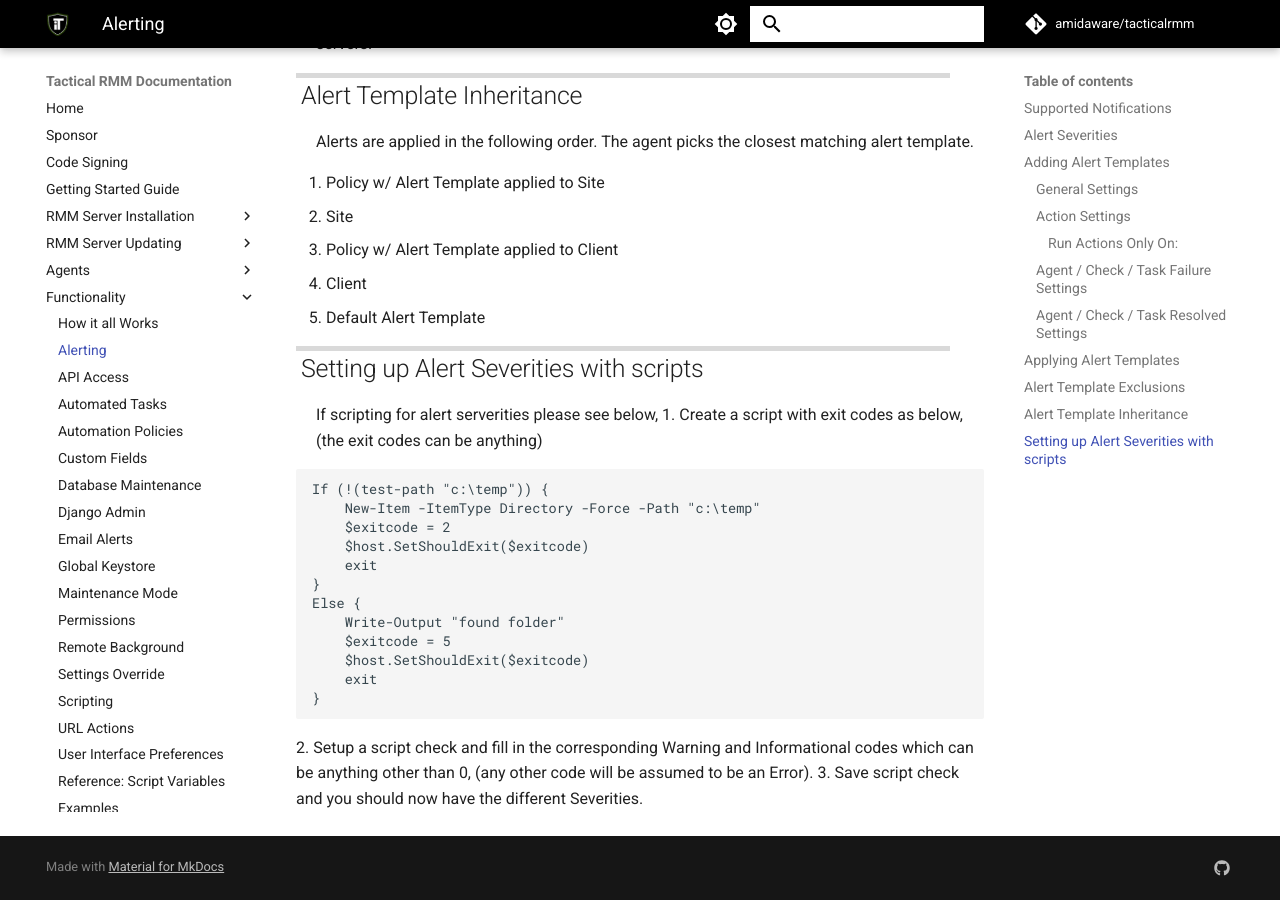
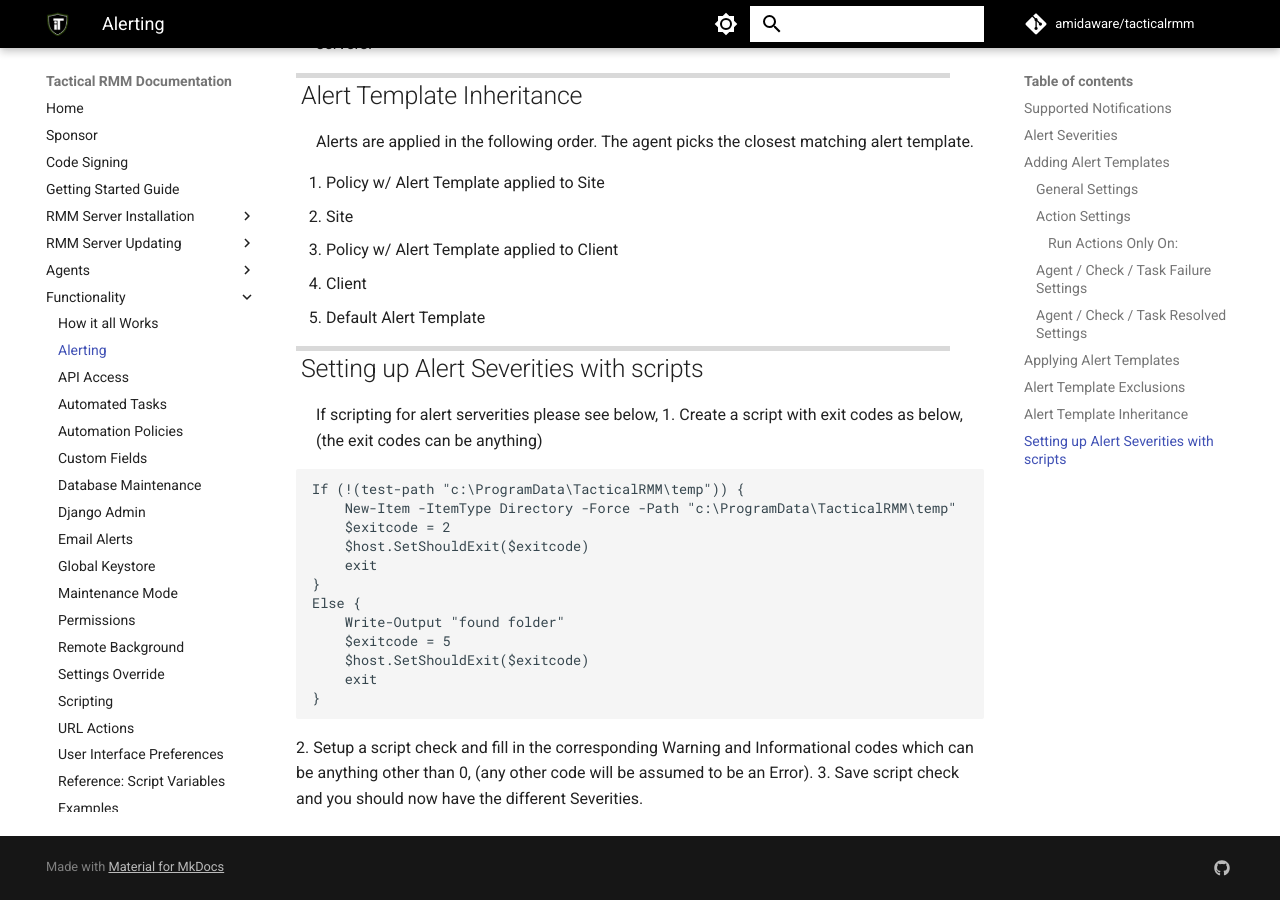
Before and after one commit to amidaware/trmm-docs, an MkDocs documentation site: the page built from docs/functions/alerting.md, in a window 1280 px wide and 900 px high, scrolled down 3255 px. Built offline with MkDocs 1.6.1 and Material for MkDocs 9.7.7, drawn with Linux system fonts in a browser that asks for light colours; comment, search, counter and statistics services are not loaded.

Commit message:
Update alerting.md

````diff
--- a/docs/functions/alerting.md
+++ b/docs/functions/alerting.md
@@ -103,8 +103,8 @@
 If scripting for alert serverities please see below,
 1. Create a script with exit codes as below, (the exit codes can be anything)
 ```ps
-If (!(test-path "c:\temp")) {
-    New-Item -ItemType Directory -Force -Path "c:\temp"
+If (!(test-path "c:\ProgramData\TacticalRMM\temp")) {
+    New-Item -ItemType Directory -Force -Path "c:\ProgramData\TacticalRMM\temp"
     $exitcode = 2
     $host.SetShouldExit($exitcode)
     exit
````
